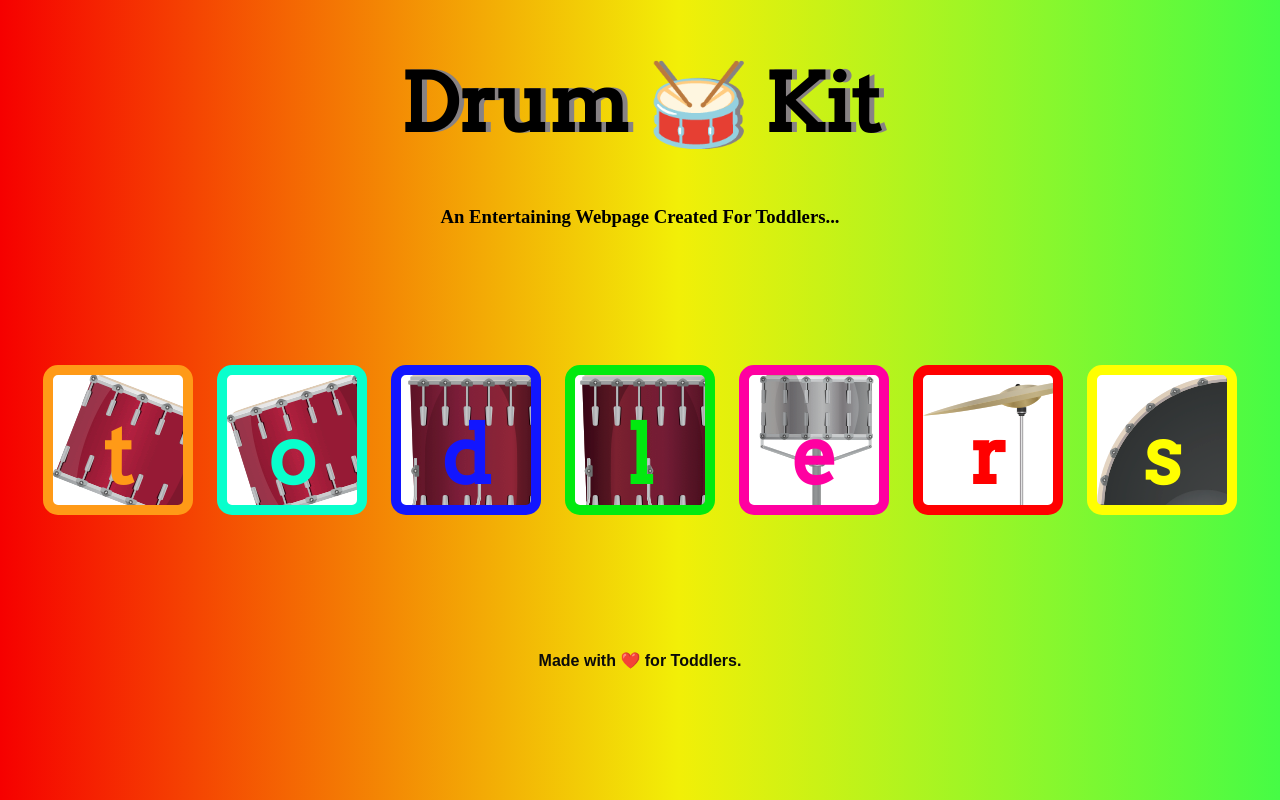
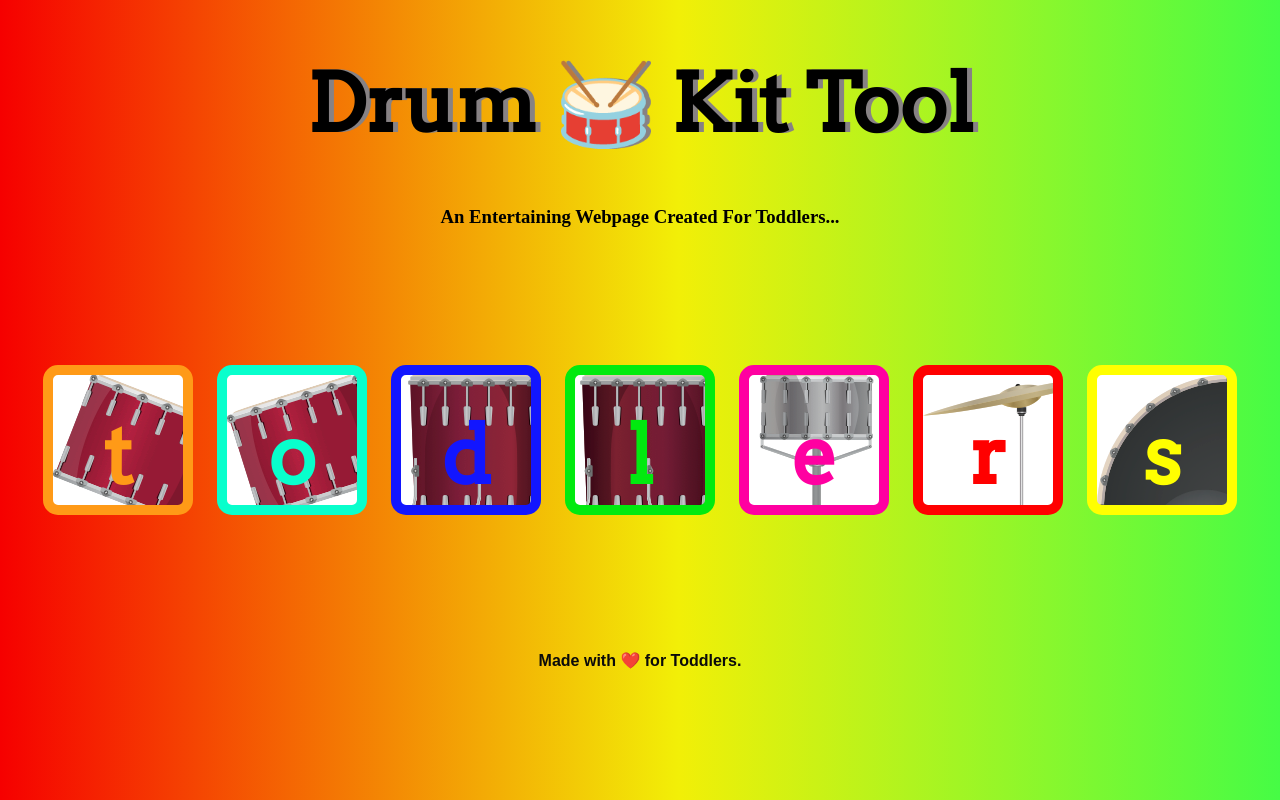
Before and after one commit to deepakgulati3104/DRUM-KIT, a plain HTML site: page index.html in a window 1280 px wide. Drawn offline with Linux system fonts and the light colour scheme.

Commit message:
Update index.html

```diff
--- a/index.html
+++ b/index.html
@@ -10,7 +10,7 @@
 
 <body>
 
-  <h1 id="title">Drum 🥁 Kit</h1>
+  <h1 id="title">Drum 🥁 Kit Tool</h1>
 <h3>An Entertaining Webpage Created For Toddlers...</h3>
   <div class="set">
     <button class="t drum">t</button>
```
